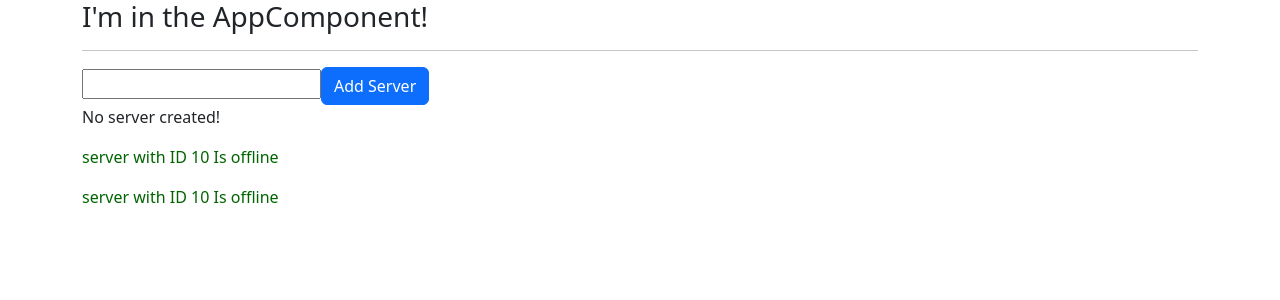
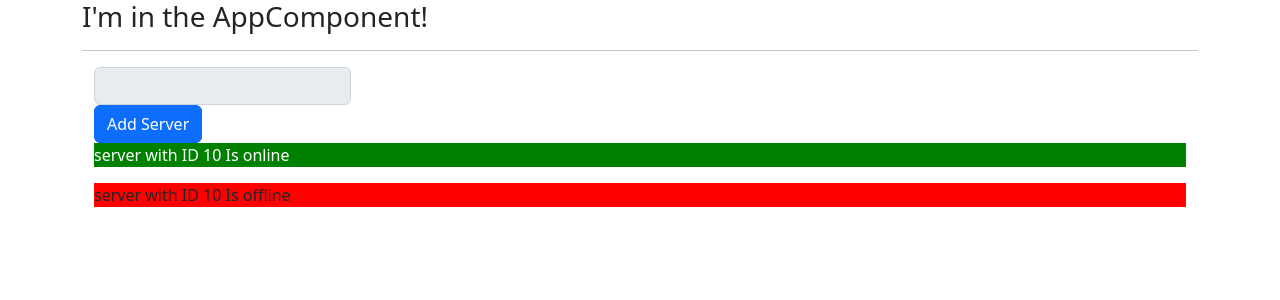
Before and after one commit to naderayed/udemyCourseProject, an Angular app: page / in a window 1280 px wide. Shown: the top 300 px of the page. Built offline with nearby package versions, Linux system fonts and the light colour scheme.

Commit message:
understanding directives

```diff
--- a/src/app/server/server.component.html
+++ b/src/app/server/server.component.html
@@ -1 +1,3 @@
-<p>server with ID {{serverId}} Is {{ getServerStatus() }}</p>
+<p [ngStyle]="{backgroundColor: getColor()}"
+   [ngClass]="{online : serverStatus === 'online'}"
+>server with ID {{serverId}} Is {{ getServerStatus() }}</p>
--- a/src/app/server/server.component.ts
+++ b/src/app/server/server.component.ts
@@ -3,14 +3,24 @@ import { Component } from "@angular/core";
 @Component({
   selector: 'app-server',
   templateUrl: './server.component.html',
-  styleUrls: ['server.component.css']
+  styles: [`
+  .online{
+  color:white;
+  }
+  `]
 })
 export class ServerComponent {
   serverId :number =10;
   serverStatus:string="offline";
+  constructor() {
+    this.serverStatus=Math.random()> 0.5 ? "online":"offline";
+  }
 
   getServerStatus(){
     return this.serverStatus;
   }
 
+  getColor() {
+    return this.serverStatus === "online"? "green":"red";
+  }
 }
--- a/src/app/servers/servers.component.html
+++ b/src/app/servers/servers.component.html
@@ -1,13 +1,18 @@
 <!--<input type="text" name="" id=""-->
 <!--       (input)="onUpdateServerName($event)">-->
-
-<input type="text" name="" id=""
+<div class="container">
+<input class="input input-group-text" type="text" name="" id=""
        [(ngModel)]="serverName" >
 <!--<p>{{ serverName }}</p>-->
 <button class="btn btn-primary"
         [disabled]="!allowNewServer"
         (click)="onCreationServer()"
 >Add Server</button>
-<p>{{ serverCreationStatus }}</p>
+<p *ngIf="serverCreated">Server was created, server name is {{ serverName }}</p>
+<!--<ng-template-->
+<!--  #noServer >-->
+<!--  <p>No server was created</p>-->
+<!--  </ng-template>-->
 <app-server></app-server>
 <app-server></app-server>
+</div>
--- a/src/app/servers/servers.component.ts
+++ b/src/app/servers/servers.component.ts
@@ -15,6 +15,7 @@ export class ServersComponent implements OnInit {
   allowNewServer: boolean = false;
   serverCreationStatus: string = "No server created!";
   serverName:string="";
+  serverCreated : boolean= false;
 
   constructor() {
 
@@ -27,6 +28,7 @@ export class ServersComponent implements OnInit {
   }
 
   onCreationServer() {
+    this.serverCreated=true;
     this.serverCreationStatus = "Server Was created, Name is "+this.serverName  }
 
   onUpdateServerName(event: Event) {
```
